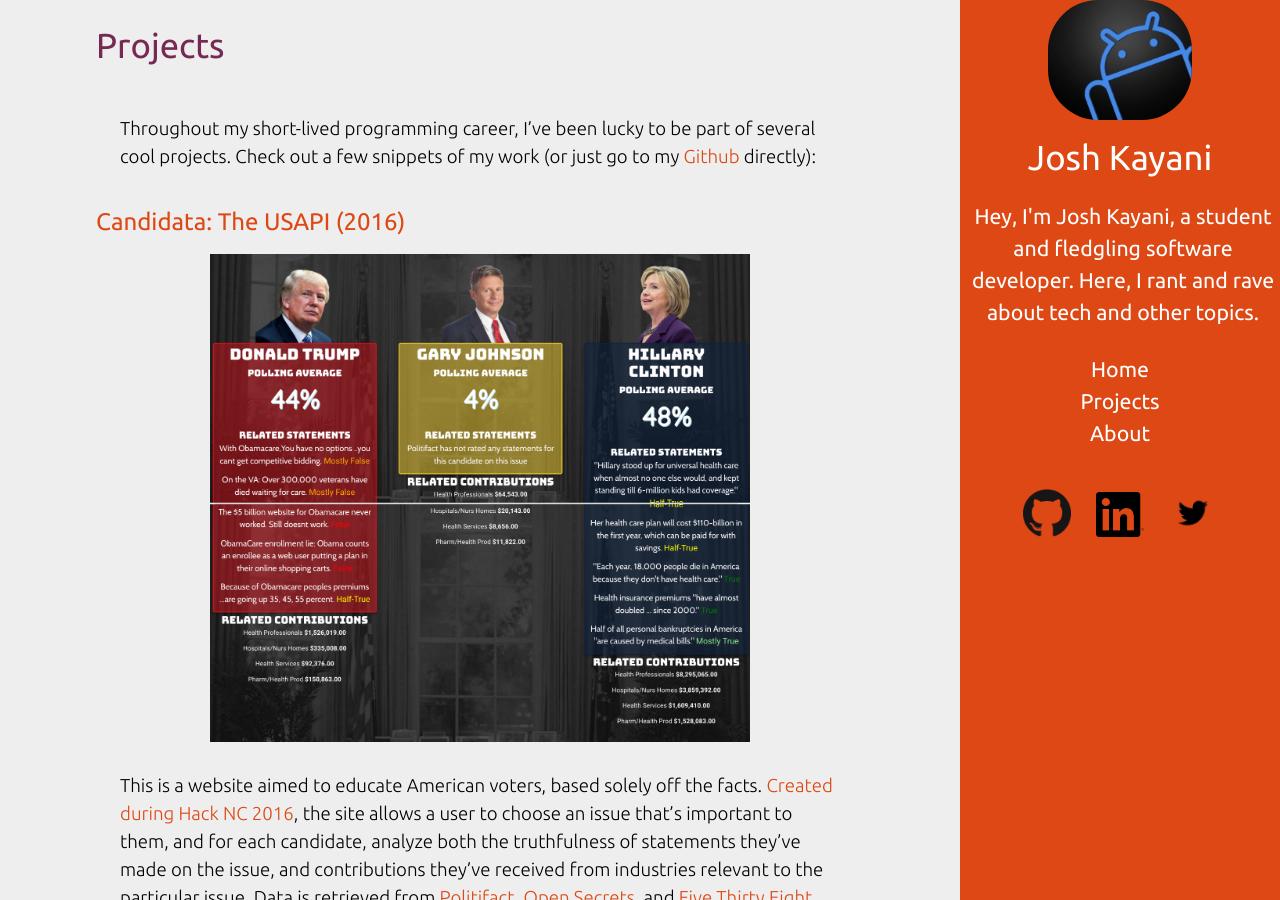
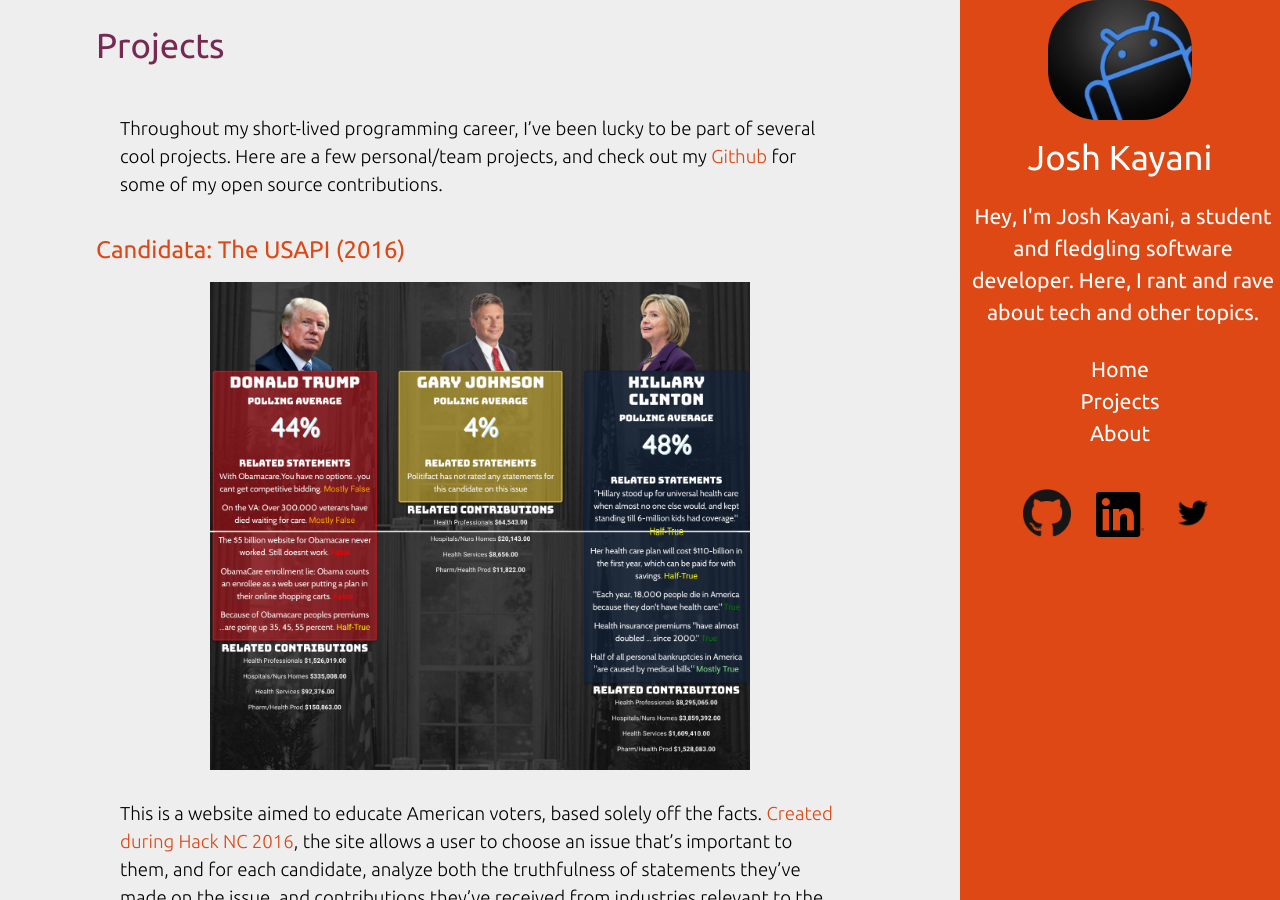
Before and after one commit to jkayani/jkayani.github.io, a Jekyll site: the page built from projects/index.markdown, in a window 1280 px wide and 900 px high. Built offline with Jekyll 4.4.1, drawn with Linux system fonts in a browser that asks for light colours.

Commit message:
Updated dependencies and project page

```diff
--- a/projects/index.markdown
+++ b/projects/index.markdown
@@ -4,7 +4,8 @@
 permalink: /projects/
 ---
 
-Throughout my short-lived programming career, I’ve been lucky to be part of several cool projects. Check out a few snippets of my work (or just go to my [Github](http://github.com/jkayani) directly):
+Throughout my short-lived programming career, I’ve been lucky to be part of several cool projects. Here are a few personal/team projects,
+and check out my [Github](http://github.com/jkayani) for some of my open source contributions.
 
 ### [Candidata: The USAPI (2016)](http://candidata.herokuapp.com/)
 
```
Also changed, not shown: Gemfile.lock.
